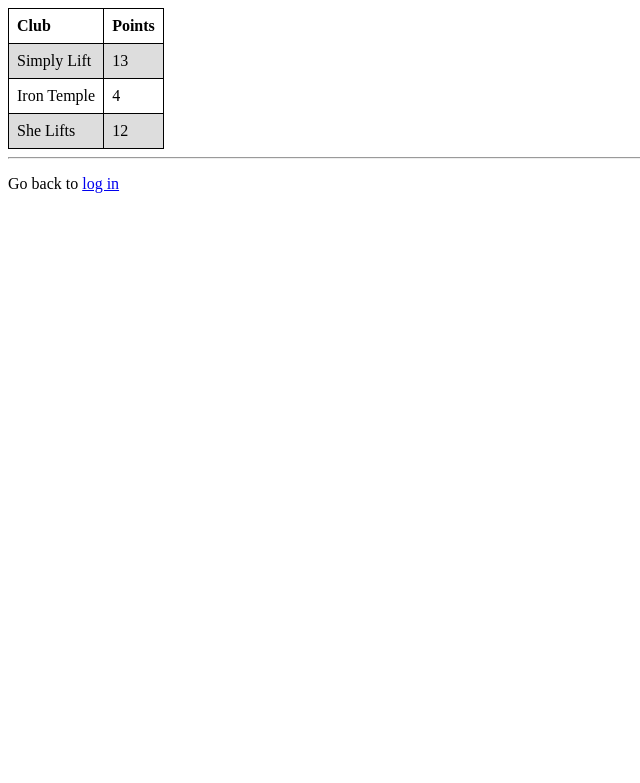
After one commit to DoriDoro/Gudlft, a Flask app: page /dashboard in a window 1280 px wide. The commit adds this page. Shown: the top 783 px of the page, without its empty margins (0-640 px from the left). Run offline with Flask 2, Linux system fonts and the light colour scheme.

Commit message:
integrate feature: points board

```diff
--- a/server.py
+++ b/server.py
@@ -93,6 +93,9 @@ def purchase_places():
 
 
 # TODO: Add route for points display
+@app.route("/dashboard")
+def dashboard():
+    return render_template("dashboard.html", clubs=clubs)
 
 
 @app.route("/logout")
--- /dev/null
+++ b/templates/dashboard.html
@@ -0,0 +1,43 @@
+<html lang="en">
+<head>
+    <meta charset="UTF-8">
+    <meta name="viewport" content="width=device-width, initial-scale=1.0">
+    <title>Dashboard | GUDLFT </title>
+
+    <style>
+    table {
+    border-collapse: collapse;
+    }
+
+    td, th {
+    border: 1px solid black;
+    text-align: left;
+    padding: 8px;
+    }
+
+    tbody tr:nth-child(odd) {
+    background-color: #dddddd;
+    }
+    </style>
+</head>
+<body>
+    <table>
+        <thead>
+        <tr>
+            <th>Club</th>
+            <th>Points</th>
+        </tr>
+        </thead>
+        <tbody>
+        {% for club in clubs %}
+        <tr>
+            <td>{{ club['name'] }}</td>
+            <td>{{ club['points'] }}</td>
+        </tr>
+        {% endfor %}
+        </tbody>
+    </table>
+    <hr>
+    <p>Go back to <a href="{{ url_for('index') }}">log in</a> </p>
+</body>
+</html>
--- a/templates/index.html
+++ b/templates/index.html
@@ -23,5 +23,7 @@
         <input type="email" name="email" id="email"/>
         <button type="submit">Enter</button>
     </form>
+    <hr>
+    <p>Are you curious about the total points of all clubs? Then <a href="{{ url_for('dashboard') }}">go to dashboard</a></p>
 </body>
 </html>
```
